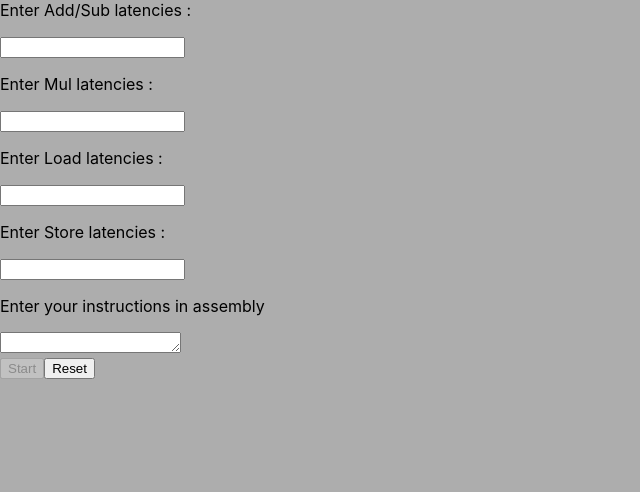
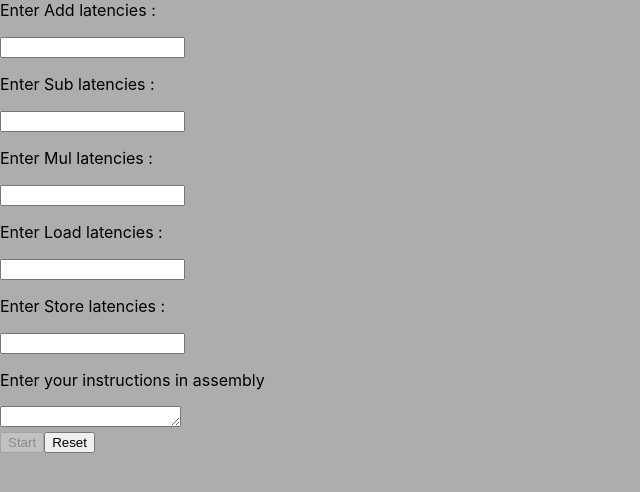
Before and after one commit to IrrationalInteger/Tomasulo-Simulator, a React (Create React App) app: page / in a window 1280 px wide. Shown: the top 492 px of the page, without its empty margins (0-640 px from the left). Built offline with nearby package versions, Linux system fonts and the light colour scheme.

Commit message:
Sub latencies

```diff
--- a/src/App.js
+++ b/src/App.js
@@ -49,6 +49,7 @@ let clock = 1;
 
 // Latency of different operations (Should be edited to take input from the user ??) Can the add and the sub have different latencies ??
 let addLatency;
+let subLatency;
 let mulLatency;
 let divLatency;
 let loadLatency;
@@ -232,7 +233,7 @@ function runCycle(instruction, handleStop) {
           //set the different fields of that reservation station
           reservationAdd[index] = {
             Tag: "A" + (index + 1), // Add one to the index as it starts at 0 while the tags starts at 1
-            CyclesLeft: addLatency, //The number of clock cycles left to finish execution
+            CyclesLeft: instructionType === "ADD" ? addLatency : subLatency, //The number of clock cycles left to finish execution
             Type: instructionType,
             Vj: getV(instructionArgs[1]),
             Vk: getV(instructionArgs[2]),
@@ -662,6 +663,7 @@ function App() {
   const [instQueueOld, setInstQueueOld] = useState([]);
 
   const [aL, setAL] = useState(1);
+  const [suL, setSuL] = useState(1);
   const [mL, setML] = useState(1);
   const [lL, setLL] = useState(1);
   const [sL, setSL] = useState(1);
@@ -678,12 +680,20 @@ function App() {
     <div>
       {!running && (
         <>
-          <p style={{ marginTop: "0px" }}>Enter Add/Sub latencies : </p>
+          <p style={{ marginTop: "0px" }}>Enter Add latencies : </p>
           <input
             type="number"
             onChange={(e) => {
               setAL(e.target.value);
               addLatency = e.target.value;
+            }}
+          />
+          <p>Enter Sub latencies : </p>
+          <input
+            type="number"
+            onChange={(e) => {
+              setSuL(e.target.value);
+              subLatency = e.target.value;
             }}
           />
           <p>Enter Mul latencies : </p>
```
